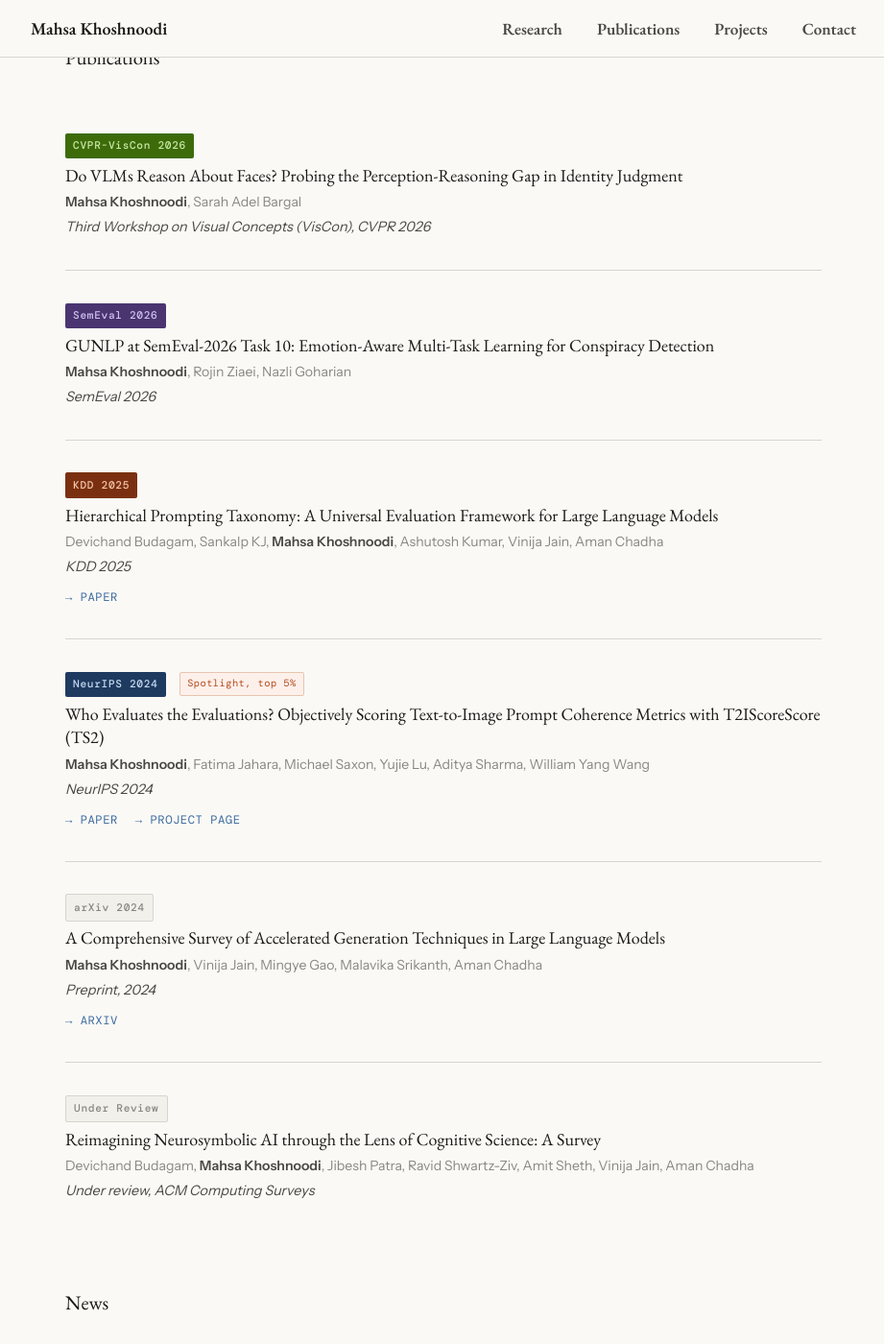
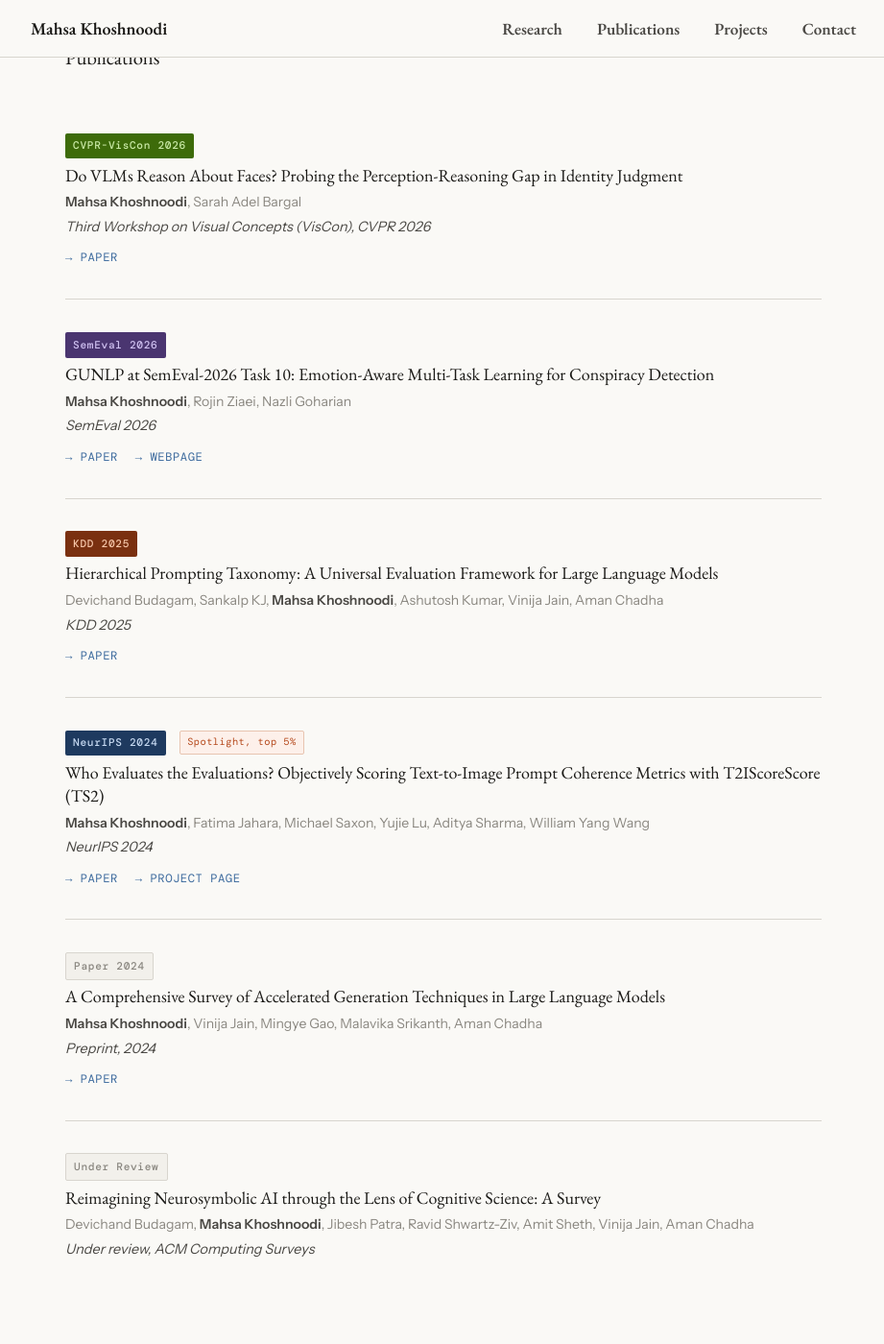
Before and after one commit to Arenaa/arenaa.github.io, a Jekyll site: the page index.html, which Jekyll copies as it is, in a window 1280 px wide and 1400 px high, scrolled down 1343 px. Shown: the whole window at 96% size, without its empty margins (178-1099 px from the left). Built offline with Jekyll 4.4.1, drawn with Linux system fonts in a browser that asks for light colours.

Commit message:
Add paper and webpage links for GUNLP and CVPR publications.
Co-authored-by: Cursor <cursoragent@cursor.com>

```diff
--- a/index.html
+++ b/index.html
@@ -434,6 +434,9 @@ footer p {
       <div class="pub-title">Do VLMs Reason About Faces? Probing the Perception-Reasoning Gap in Identity Judgment</div>
       <div class="pub-authors"><strong>Mahsa Khoshnoodi</strong>, Sarah Adel Bargal</div>
       <div class="pub-venue">Third Workshop on Visual Concepts (VisCon), CVPR 2026</div>
+      <div class="pub-links">
+        <a href="https://openreview.net/pdf?id=1MfgN2Yi7m" target="_blank" class="pub-link">Paper</a>
+      </div>
     </div>
 
     <div class="pub-item">
@@ -443,6 +446,10 @@ footer p {
       <div class="pub-title">GUNLP at SemEval-2026 Task 10: Emotion-Aware Multi-Task Learning for Conspiracy Detection</div>
       <div class="pub-authors"><strong>Mahsa Khoshnoodi</strong>, Rojin Ziaei, Nazli Goharian</div>
       <div class="pub-venue">SemEval 2026</div>
+      <div class="pub-links">
+        <a href="https://aclanthology.org/2026.semeval-1.342.pdf" target="_blank" class="pub-link">Paper</a>
+        <a href="https://aclanthology.org/2026.semeval-1.342/" target="_blank" class="pub-link">Webpage</a>
+      </div>
     </div>
 
     <div class="pub-item">
@@ -473,13 +480,13 @@ footer p {
 
     <div class="pub-item">
       <div class="pub-header">
-        <span class="venue-tag arxiv">arXiv 2024</span>
+        <span class="venue-tag arxiv">Paper 2024</span>
       </div>
       <div class="pub-title">A Comprehensive Survey of Accelerated Generation Techniques in Large Language Models</div>
       <div class="pub-authors"><strong>Mahsa Khoshnoodi</strong>, Vinija Jain, Mingye Gao, Malavika Srikanth, Aman Chadha</div>
       <div class="pub-venue">Preprint, 2024</div>
       <div class="pub-links">
-        <a href="https://arxiv.org/abs/2405.13019" target="_blank" class="pub-link">arXiv</a>
+        <a href="https://arxiv.org/abs/2405.13019" target="_blank" class="pub-link">Paper</a>
       </div>
     </div>
 
```
Also changed, not shown: projects.html (+9 -2 lines).
